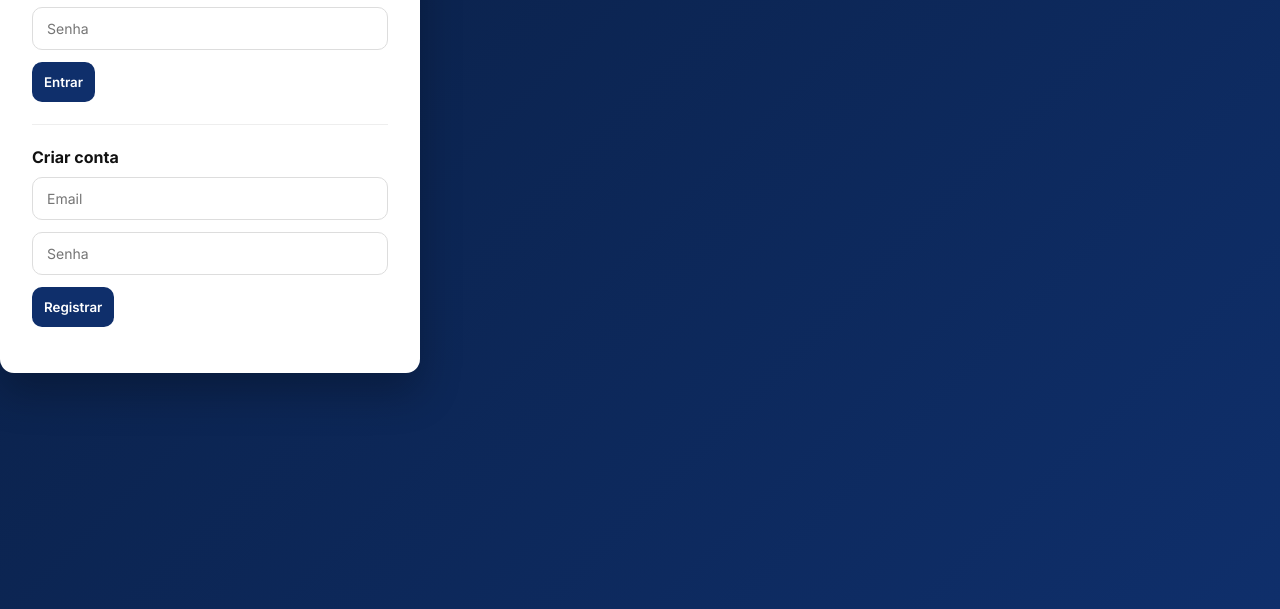
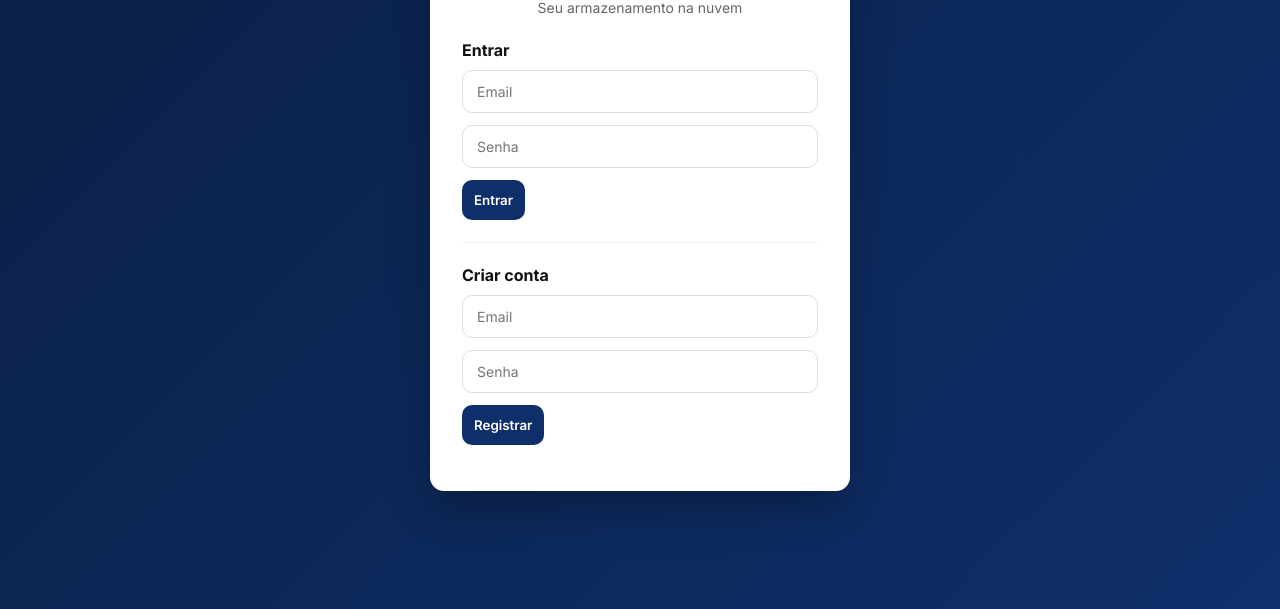
Before and after one commit to emanuellucasofc/meu-drive, a plain HTML site: page frontend/index.html in a window 1280 px wide. Shown: the part 191-800 px from the top of the page. Drawn offline with nearby package versions, Linux system fonts and the light colour scheme.

Commit message:
Refactor login and registration form structure

```diff
--- a/frontend/index.html
+++ b/frontend/index.html
@@ -6,6 +6,7 @@
   <link rel="stylesheet" href="./styles.css" />
 </head>
 <body>
+  <div class="page-center">
     <div class="card">
       <h1>Meu Drive</h1>
       <div class="subtitle">Seu armazenamento na nuvem</div>
@@ -24,8 +25,9 @@
 
       <p id="msg"></p>
     </div>
+  </div>
 
   <script src="https://cdn.jsdelivr.net/npm/@supabase/supabase-js@2"></script>
-  <script src="./app.js?v=4"></script>
+  <script src="./app.js?v=5"></script>
 </body>
 </html>
```
Lines whose indentation alone changed are shown as unchanged.
